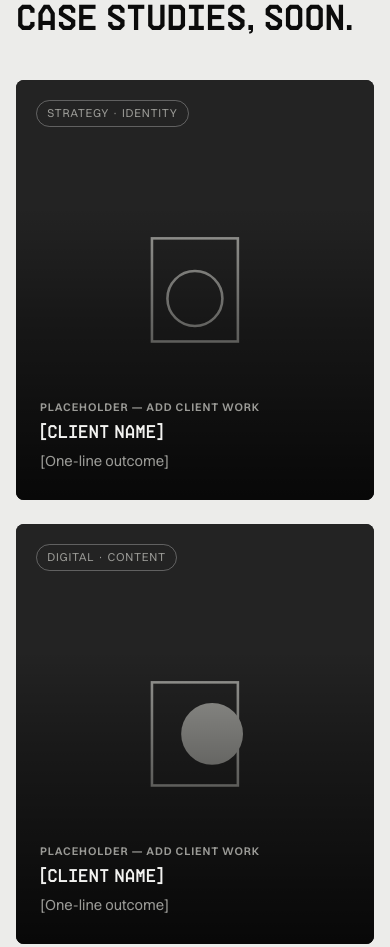
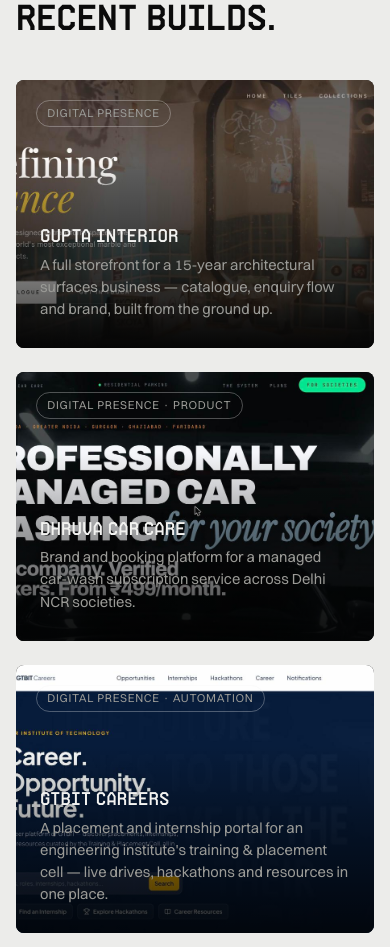
Before and after one commit to dahiyarakshit2006/landing_page, a plain HTML site: page index.html in a window 390 px wide. Shown: the part 4762-5709 px from the top of the page. Drawn offline with Linux system fonts and the light colour scheme.

Commit message:
Replace placeholder work cards with three real projects
- Gupta Interior (guptainterior.in), Dhruva Car Care (smart-cash-wash),
  and GTBIT Careers (git-careers) now populate the Work section with
  real screenshots, titles, outcome copy, and outbound links
- Swap the generic centered-SVG card visual for a full-bleed cover image
  (object-fit) so real site screenshots read well under the existing
  scrim/tag/hover-arrow treatment
- Regrid to 3 columns at desktop, 2 at tablet (first card full-width),
  1 at mobile — no more orphaned 4th placeholder card

```diff
--- a/css/styles.css
+++ b/css/styles.css
@@ -357,24 +357,21 @@
 /* ===== Work ===== */
 .work-grid {
   display: grid; gap: 1.5rem;
-  grid-template-columns: repeat(auto-fit, minmax(280px, 1fr));
+  grid-template-columns: repeat(auto-fit, minmax(320px, 1fr));
 }
 .work-card {
   position: relative; border-radius: var(--radius-card); overflow: hidden;
-  min-height: 420px; background: var(--dark);
+  aspect-ratio: 4 / 3; background: var(--dark);
 }
 .work-card-link {
   position: absolute; inset: 0; display: block; color: var(--on-dark);
   text-decoration: none;
 }
-.work-card-visual {
-  position: absolute; inset: 0; display: flex; align-items: center; justify-content: center;
-  background: var(--dark-2);
+.work-card-img {
+  position: absolute; inset: 0; width: 100%; height: 100%; object-fit: cover; object-position: top;
   transition: transform var(--dur-slow) var(--ease-out);
 }
-.work-card-visual svg { width: 48%; color: var(--on-dark-muted); transition: color var(--dur-base) var(--ease-out); }
-.work-card:hover .work-card-visual { transform: scale(1.06); }
-.work-card:hover .work-card-visual svg { color: var(--on-dark); }
+.work-card:hover .work-card-img { transform: scale(1.06); }
 .work-card-scrim {
   position: absolute; inset: 0;
   background: linear-gradient(0deg, rgba(0,0,0,0.78) 0%, rgba(0,0,0,0.35) 42%, rgba(0,0,0,0) 70%);
@@ -399,15 +396,14 @@
 .work-card-body {
   position: absolute; left: 0; right: 0; bottom: 0; padding: 1.5rem 1.5rem 1.75rem;
 }
-.work-placeholder-tag {
-  font-size: 0.7rem; letter-spacing: 0.08em; text-transform: uppercase;
-  color: var(--on-dark-muted); font-weight: 600; margin-bottom: 0.5rem;
+.work-card h3 { font-size: 1.15rem; color: var(--on-dark); margin-bottom: 0.35rem; }
+.work-card p.outcome { color: var(--on-dark-muted); font-size: 0.92rem; max-width: 42ch; }
+@media (min-width: 700px) and (max-width: 1099px) {
+  .work-grid { grid-template-columns: repeat(2, 1fr); }
+  .work-card:first-child { grid-column: 1 / -1; aspect-ratio: 16 / 9; }
 }
-.work-card h3 { font-size: 1.15rem; color: var(--on-dark); margin-bottom: 0.35rem; }
-.work-card p.outcome { color: var(--on-dark-muted); font-size: 0.92rem; }
-@media (min-width: 700px) {
-  .work-grid { grid-template-columns: repeat(2, 1fr); }
-  .work-card:nth-child(odd) { min-height: 480px; }
+@media (min-width: 1100px) {
+  .work-grid { grid-template-columns: repeat(3, 1fr); }
 }
 
 /* ===== Pillars ===== */
--- a/index.html
+++ b/index.html
@@ -267,62 +267,45 @@
     <div class="wrap">
       <div class="section-head">
         <p class="eyebrow">Selected work</p>
-        <h2 id="work-title">Case studies, soon.</h2>
+        <h2 id="work-title">Recent builds.</h2>
       </div>
       <div class="work-grid" data-work-grid>
 
         <article class="work-card">
-          <a href="#contact" class="work-card-link">
-            <div class="work-card-visual"><svg viewBox="0 0 100 100" aria-hidden="true"><rect x="25" y="20" width="50" height="60" fill="none" stroke="currentColor" stroke-width="1.5"/><circle cx="50" cy="55" r="16" fill="none" stroke="currentColor" stroke-width="1.5"/></svg></div>
+          <a href="https://www.guptainterior.in/" class="work-card-link" target="_blank" rel="noopener">
+            <img class="work-card-img" src="assets/work/gupta-interior.jpg" alt="Gupta Interior homepage" loading="lazy">
             <div class="work-card-scrim"></div>
-            <span class="work-card-tag">Strategy &middot; Identity</span>
+            <span class="work-card-tag">Digital presence</span>
             <span class="work-card-arrow" aria-hidden="true">&rarr;</span>
             <div class="work-card-body">
-              <p class="work-placeholder-tag">Placeholder — add client work</p>
-              <h3>[Client name]</h3>
-              <p class="outcome">[One-line outcome]</p>
+              <h3>Gupta Interior</h3>
+              <p class="outcome">A full storefront for a 15-year architectural surfaces business — catalogue, enquiry flow and brand, built from the ground up.</p>
             </div>
           </a>
         </article>
 
         <article class="work-card">
-          <a href="#contact" class="work-card-link">
-            <div class="work-card-visual"><svg viewBox="0 0 100 100" aria-hidden="true"><rect x="25" y="20" width="50" height="60" fill="none" stroke="currentColor" stroke-width="1.5"/><circle cx="60" cy="50" r="18" fill="currentColor"/></svg></div>
+          <a href="https://smart-cash-wash.vercel.app/" class="work-card-link" target="_blank" rel="noopener">
+            <img class="work-card-img" src="assets/work/dhruva.jpg" alt="Dhruva Car Care homepage" loading="lazy">
             <div class="work-card-scrim"></div>
-            <span class="work-card-tag">Digital &middot; Content</span>
+            <span class="work-card-tag">Digital presence &middot; Product</span>
             <span class="work-card-arrow" aria-hidden="true">&rarr;</span>
             <div class="work-card-body">
-              <p class="work-placeholder-tag">Placeholder — add client work</p>
-              <h3>[Client name]</h3>
-              <p class="outcome">[One-line outcome]</p>
+              <h3>Dhruva Car Care</h3>
+              <p class="outcome">Brand and booking platform for a managed car-wash subscription service across Delhi NCR societies.</p>
             </div>
           </a>
         </article>
 
         <article class="work-card">
-          <a href="#contact" class="work-card-link">
-            <div class="work-card-visual"><svg viewBox="0 0 100 100" aria-hidden="true"><rect x="25" y="20" width="50" height="60" fill="none" stroke="currentColor" stroke-width="1.5"/><circle cx="40" cy="60" r="10" fill="currentColor"/><circle cx="62" cy="48" r="16" fill="none" stroke="currentColor" stroke-width="1.5"/></svg></div>
+          <a href="https://git-careers.vercel.app/" class="work-card-link" target="_blank" rel="noopener">
+            <img class="work-card-img" src="assets/work/gtbit-careers.jpg" alt="GTBIT Careers portal homepage" loading="lazy">
             <div class="work-card-scrim"></div>
-            <span class="work-card-tag">Personal branding</span>
+            <span class="work-card-tag">Digital presence &middot; Automation</span>
             <span class="work-card-arrow" aria-hidden="true">&rarr;</span>
             <div class="work-card-body">
-              <p class="work-placeholder-tag">Placeholder — add client work</p>
-              <h3>[Client name]</h3>
-              <p class="outcome">[One-line outcome]</p>
-            </div>
-          </a>
-        </article>
-
-        <article class="work-card">
-          <a href="#contact" class="work-card-link">
-            <div class="work-card-visual"><svg viewBox="0 0 100 100" aria-hidden="true"><rect x="25" y="20" width="50" height="60" fill="none" stroke="currentColor" stroke-width="1.5"/><rect x="40" y="52" width="12" height="3" fill="currentColor"/><circle cx="60" cy="54" r="14" fill="none" stroke="currentColor" stroke-width="1.5"/></svg></div>
-            <div class="work-card-scrim"></div>
-            <span class="work-card-tag">Marketing &middot; Automation</span>
-            <span class="work-card-arrow" aria-hidden="true">&rarr;</span>
-            <div class="work-card-body">
-              <p class="work-placeholder-tag">Placeholder — add client work</p>
-              <h3>[Client name]</h3>
-              <p class="outcome">[One-line outcome]</p>
+              <h3>GTBIT Careers</h3>
+              <p class="outcome">A placement and internship portal for an engineering institute's training &amp; placement cell — live drives, hackathons and resources in one place.</p>
             </div>
           </a>
         </article>
```
Also changed, not shown: assets/work/dhruva.jpg (added), assets/work/gtbit-careers.jpg (added), assets/work/gupta-interior.jpg (added).
